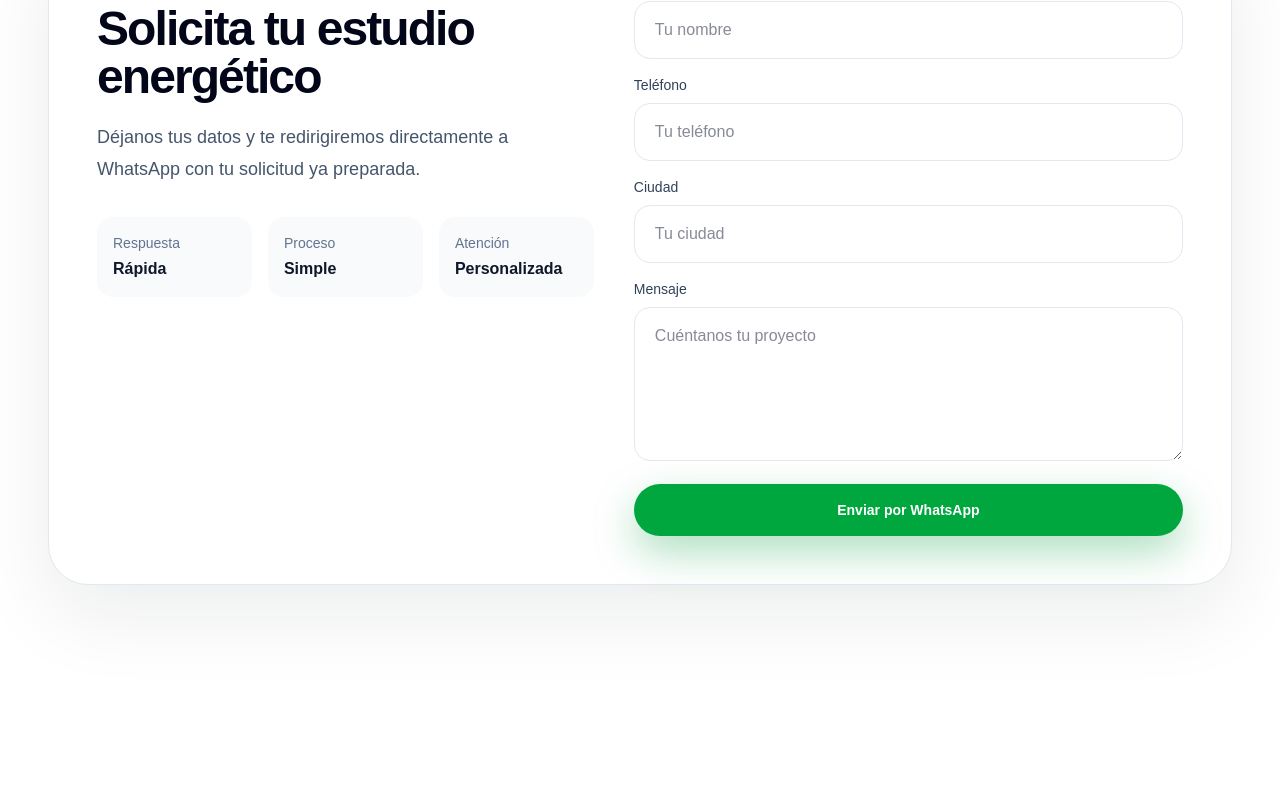
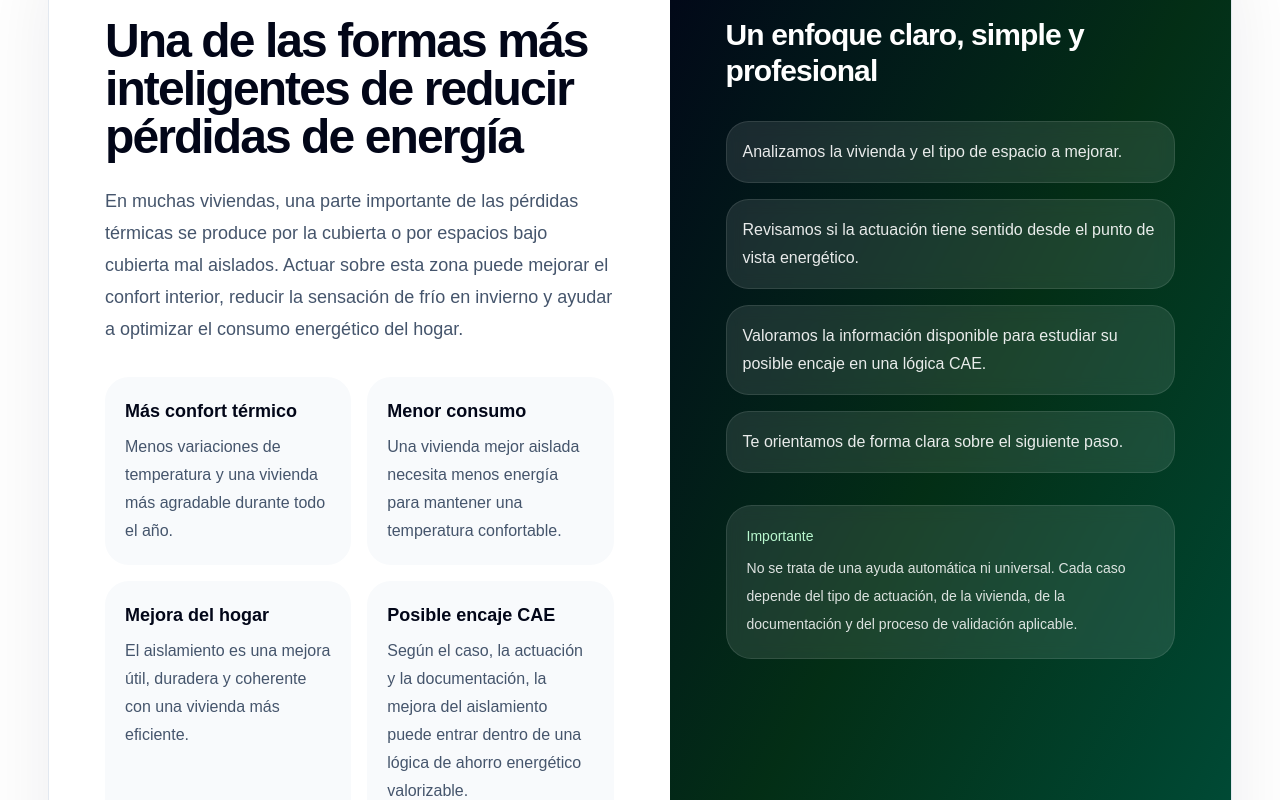
Before and after one commit to protectas-systemes/enerviva-site, a Next.js app: page / in a window 1280 px wide. Shown: the part 4200-5000 px from the top of the page. Before the commit the page ends 4897 px from the top, so only its background shows below. Built offline with nearby package versions, Linux system fonts and the light colour scheme.

Commit message:
Update page.tsx

```diff
--- a/app/page.tsx
+++ b/app/page.tsx
@@ -347,7 +347,116 @@ export default function Home() {
           </div>
         </div>
       </section>
+<section className="mx-auto max-w-7xl px-6 pb-24 md:px-10 lg:px-12">
+  <div className="overflow-hidden rounded-[2.5rem] border border-slate-200 bg-white shadow-[0_30px_80px_rgba(15,23,42,0.08)]">
+    <div className="grid lg:grid-cols-[1.05fr_0.95fr]">
+      <div className="p-8 md:p-12 lg:p-14">
+        <p className="text-sm font-semibold uppercase tracking-[0.22em] text-green-700">
+          Aislamiento de buhardillas
+        </p>
 
+        <h2 className="mt-4 text-4xl font-semibold tracking-[-0.04em] text-slate-950 md:text-5xl">
+          Una de las formas más inteligentes de reducir pérdidas de energía
+        </h2>
+
+        <p className="mt-6 max-w-2xl text-lg leading-8 text-slate-600">
+          En muchas viviendas, una parte importante de las pérdidas térmicas se
+          produce por la cubierta o por espacios bajo cubierta mal aislados.
+          Actuar sobre esta zona puede mejorar el confort interior, reducir la
+          sensación de frío en invierno y ayudar a optimizar el consumo
+          energético del hogar.
+        </p>
+
+        <div className="mt-8 grid gap-4 sm:grid-cols-2">
+          <div className="rounded-[1.5rem] bg-slate-50 p-5">
+            <h3 className="text-lg font-semibold text-slate-950">
+              Más confort térmico
+            </h3>
+            <p className="mt-2 leading-7 text-slate-600">
+              Menos variaciones de temperatura y una vivienda más agradable
+              durante todo el año.
+            </p>
+          </div>
+
+          <div className="rounded-[1.5rem] bg-slate-50 p-5">
+            <h3 className="text-lg font-semibold text-slate-950">
+              Menor consumo
+            </h3>
+            <p className="mt-2 leading-7 text-slate-600">
+              Una vivienda mejor aislada necesita menos energía para mantener una
+              temperatura confortable.
+            </p>
+          </div>
+
+          <div className="rounded-[1.5rem] bg-slate-50 p-5">
+            <h3 className="text-lg font-semibold text-slate-950">
+              Mejora del hogar
+            </h3>
+            <p className="mt-2 leading-7 text-slate-600">
+              El aislamiento es una mejora útil, duradera y coherente con una
+              vivienda más eficiente.
+            </p>
+          </div>
+
+          <div className="rounded-[1.5rem] bg-slate-50 p-5">
+            <h3 className="text-lg font-semibold text-slate-950">
+              Posible encaje CAE
+            </h3>
+            <p className="mt-2 leading-7 text-slate-600">
+              Según el caso, la actuación y la documentación, la mejora del
+              aislamiento puede entrar dentro de una lógica de ahorro energético
+              valorizable.
+            </p>
+          </div>
+        </div>
+
+        <a
+          href="#contacto"
+          className="mt-8 inline-flex rounded-full bg-green-600 px-6 py-3 text-sm font-semibold text-white shadow-[0_16px_40px_rgba(22,163,74,0.35)] transition hover:-translate-y-0.5 hover:bg-green-700"
+        >
+          Quiero estudiar mi vivienda
+        </a>
+      </div>
+
+      <div className="bg-gradient-to-br from-slate-950 via-green-950 to-emerald-900 p-8 text-white md:p-12 lg:p-14">
+        <p className="text-sm font-semibold uppercase tracking-[0.22em] text-green-200">
+          Cómo trabajamos
+        </p>
+
+        <h3 className="mt-4 text-3xl font-semibold tracking-[-0.03em]">
+          Un enfoque claro, simple y profesional
+        </h3>
+
+        <div className="mt-8 space-y-4">
+          {[
+            "Analizamos la vivienda y el tipo de espacio a mejorar.",
+            "Revisamos si la actuación tiene sentido desde el punto de vista energético.",
+            "Valoramos la información disponible para estudiar su posible encaje en una lógica CAE.",
+            "Te orientamos de forma clara sobre el siguiente paso.",
+          ].map((item) => (
+            <div
+              key={item}
+              className="rounded-[1.4rem] border border-white/10 bg-white/10 p-4 backdrop-blur"
+            >
+              <p className="leading-7 text-white/90">{item}</p>
+            </div>
+          ))}
+        </div>
+
+        <div className="mt-8 rounded-[1.6rem] border border-white/10 bg-white/10 p-5 backdrop-blur">
+          <p className="text-sm font-medium text-green-200">
+            Importante
+          </p>
+          <p className="mt-2 text-sm leading-7 text-white/85">
+            No se trata de una ayuda automática ni universal. Cada caso depende
+            del tipo de actuación, de la vivienda, de la documentación y del
+            proceso de validación aplicable.
+          </p>
+        </div>
+      </div>
+    </div>
+  </div>
+</section>
       <ContactForm />
     </main>
   );
```
